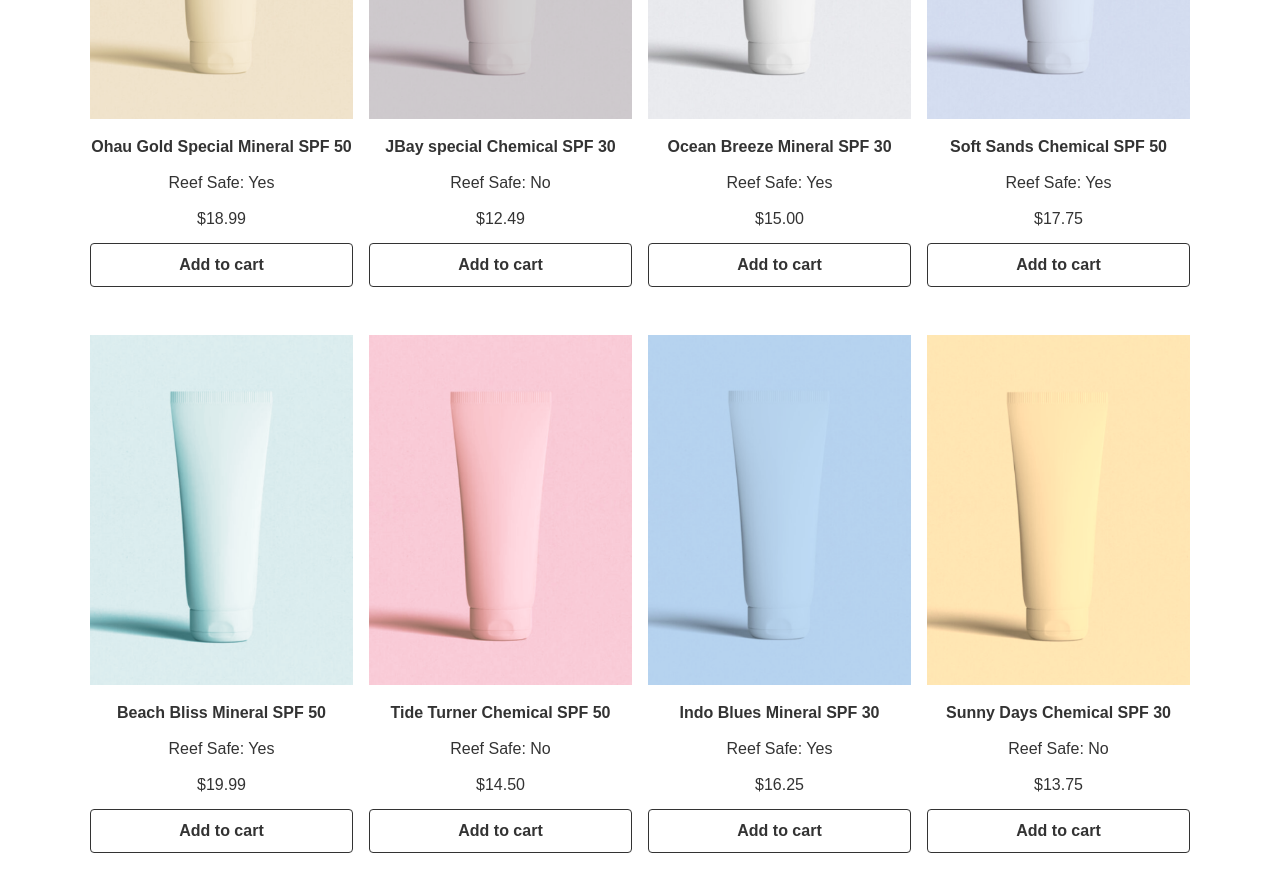
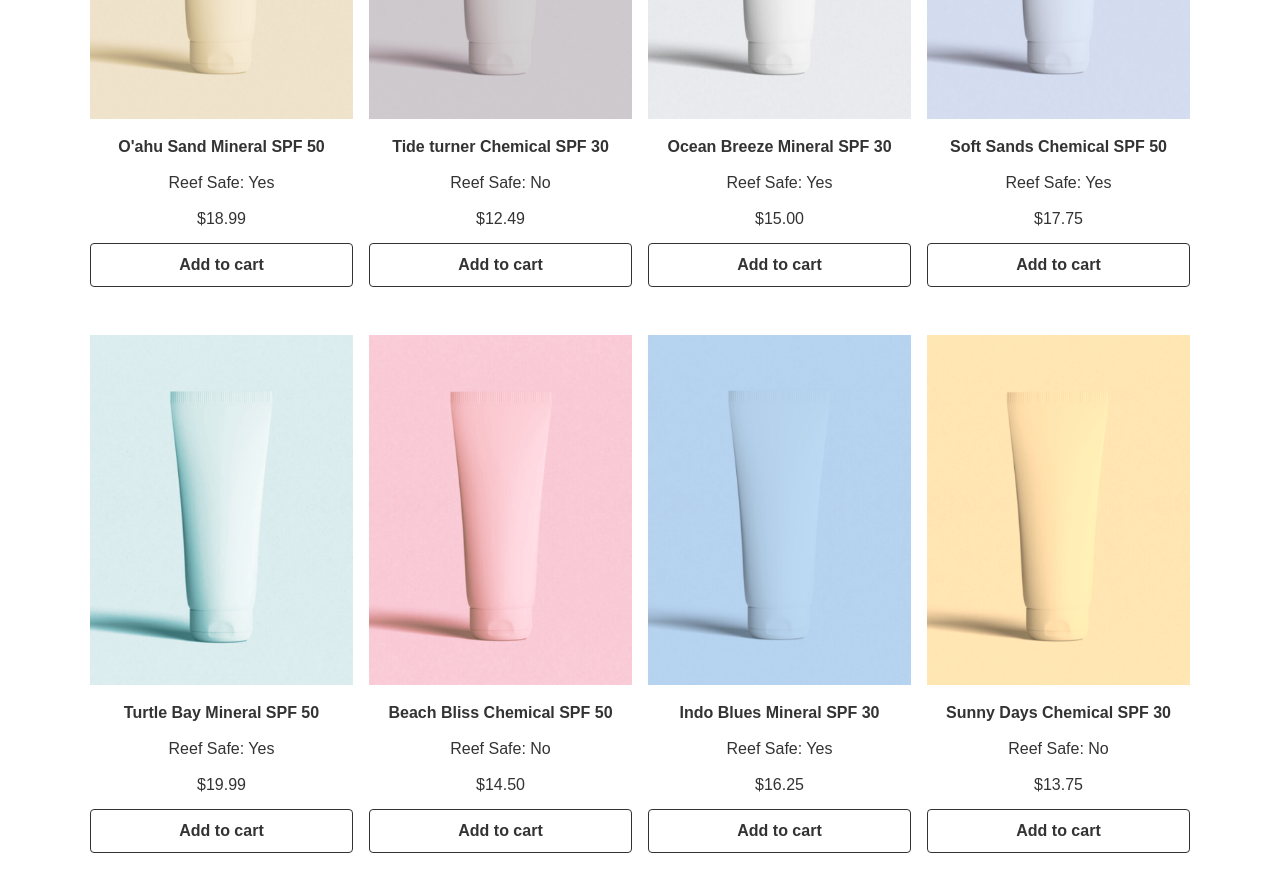
Before and after one commit to JoeFlashh/sunsmart-ecommerce, a React (Vite) app: page / in a window 1280 px wide. Shown: the part 900-1791 px from the top of the page. Built offline with nearby package versions, Linux system fonts and the light colour scheme.

Commit message:
Name fix

```diff
--- a/src/data/products.ts
+++ b/src/data/products.ts
@@ -32,7 +32,7 @@ export interface Product {
 const products: Product[] = [
   {
     id: 1,
-    name: "Ohau Gold Special Mineral SPF 50",
+    name: "O'ahu Sand Mineral SPF 50",
     type: "mineral",
     spf: 50,
     reefSafe: true,
@@ -42,7 +42,7 @@ const products: Product[] = [
   },
   {
     id: 2,
-    name: "JBay special Chemical SPF 30",
+    name: "Tide turner Chemical SPF 30",
     type: "chemical",
     spf: 30,
     reefSafe: false,
@@ -73,7 +73,7 @@ const products: Product[] = [
   },
   {
     id: 5,
-    name: "Beach Bliss Mineral SPF 50",
+    name: "Turtle Bay Mineral SPF 50",
     type: "mineral",
     spf: 50,
     reefSafe: true,
@@ -83,7 +83,7 @@ const products: Product[] = [
   },
   {
     id: 6,
-    name: "Tide Turner Chemical SPF 50",
+    name: "Beach Bliss Chemical SPF 50",
     type: "chemical",
     spf: 50,
     reefSafe: false,
```
